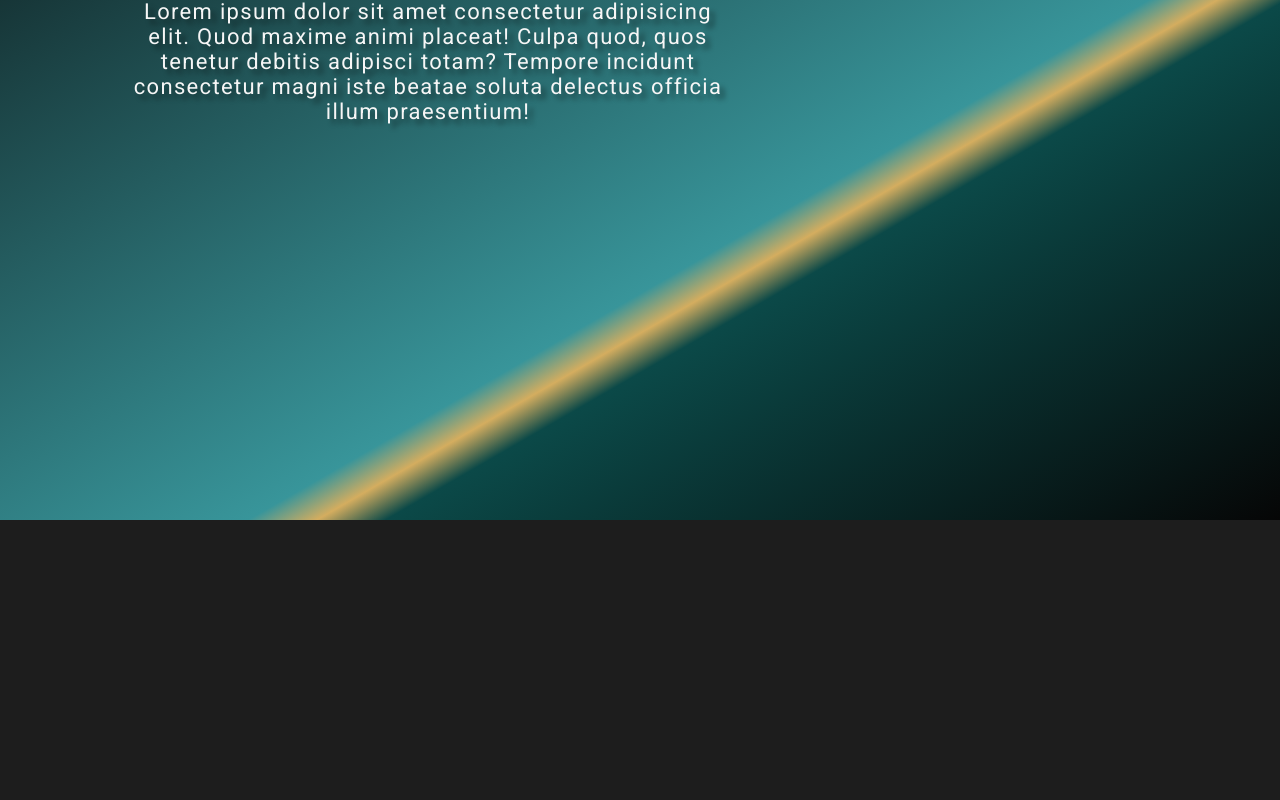
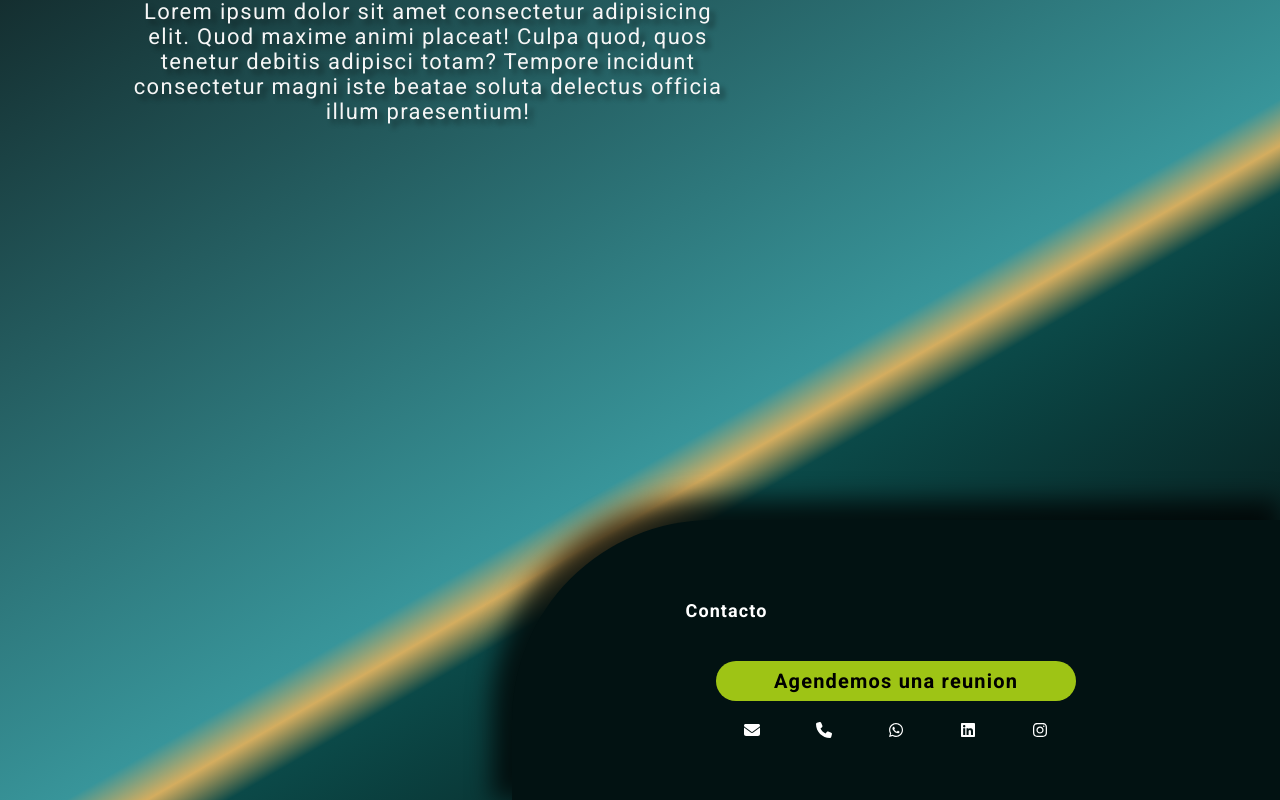
Before and after one commit to gabrielTettamanti/d-tettamanti, a Next.js app: page / in a window 1280 px wide. Shown: the part 330-1130 px from the top of the page. Before the commit the page ends 850 px from the top, so only its background shows below. Built offline with nearby package versions, Linux system fonts and the light colour scheme.

Commit message:
Added and styled footer

```diff
--- a/src/app/layout.tsx
+++ b/src/app/layout.tsx
@@ -5,6 +5,7 @@ import '../assets/scss/global.scss'
 
 import MeetingButton from '@/components/MeetingButton'
 import NavigationBar from '@/components/NavBar';
+import ContactSection from '@/components/ContactSection';
 
 const roboto = Roboto({
   weight: ["300", "400", "500", "700"],
@@ -28,6 +29,7 @@ export default function RootLayout({
       <body className="body-container">
         <NavigationBar font={roboto.className} />
         {children}
+        <ContactSection />
       </body>
     </html>
   );
--- /dev/null
+++ b/src/assets/scss/ContactSection.scss
@@ -0,0 +1,62 @@
+#footer-container {
+    background: #021212;
+    width: 100%;
+    max-width: 768px;
+    padding: 40px 0;
+    margin: 0 0 0 auto;
+    -webkit-box-shadow: -10px -10px 25px 10px rgba(0,0,0,0.75);
+    -moz-box-shadow: -10px -10px 25px 10px rgba(0,0,0,0.75);
+    box-shadow: -10px -10px 25px 10px rgba(0,0,0,0.75);
+    border-radius: 200px 0 0 0;
+    display: flex;
+    flex-direction: column;
+    justify-content: center;
+    align-items: center;
+    #footer-title {
+        color: white;
+        margin: 20px 30px;
+        padding: 20px;
+        font-size: 18px;
+        width: 60%;
+    }
+    #footer-buttons-container {
+        display: flex;
+        flex-direction: column;
+        place-items: center;
+        width: 100%;
+        max-width: 400px;
+        margin: auto;
+        #footer-meeting-button {
+            display: flex;
+            justify-content: center;
+            align-items: center;
+            width: 100%;
+            height: 100%;
+            width: 90%;
+            min-width: 300px;
+            height: 40px;
+            border-radius: 25px;
+            background-color: #9EC415;
+            color: black;
+            font-size: 20px;
+            font-weight: bold;
+            p {
+                height: auto;
+            }
+        }
+        #footer-contact-buttons {
+            width: 90%;
+            margin: 20px 0;
+            display: flex;
+            flex-direction: row;
+            justify-content: space-around;
+            list-style: none;
+            .footer-contact-button {
+                svg {
+                    width: 30px;
+                    color: white;
+                }
+            }
+        }
+    }
+}
--- a/src/assets/scss/global.scss
+++ b/src/assets/scss/global.scss
@@ -4,7 +4,6 @@
     padding: 0;
     font-family: 'Roboto', sans-serif;
     letter-spacing: 0.06em;
-    -webkit-tap-highlight-color: transparent;
 }
 
 .body-container {
@@ -15,4 +14,7 @@
         text-decoration: none;
         color: black;
     }
+    button {
+        -webkit-tap-highlight-color: transparent;
+    }
 }
--- /dev/null
+++ b/src/components/ContactSection.tsx
@@ -0,0 +1,56 @@
+import { FontAwesomeIcon } from "@fortawesome/react-fontawesome";
+import {
+  faEnvelope,
+  faPhone
+} from "@fortawesome/free-solid-svg-icons";
+import {
+  faInstagram,
+  faLinkedin,
+    faWhatsapp
+} from "@fortawesome/free-brands-svg-icons"
+
+import "../assets/scss/ContactSection.scss";
+
+export default function ContactSection() {
+    return (
+      <footer id="footer-container">
+        <h2 id="footer-title">Contacto</h2>
+        <div id="footer-buttons-container">
+          <a
+            href="https://calendly.com/dtettamanti/45min"
+            target="_blank"
+            id="footer-meeting-button"
+          >
+            <p>Agendemos una reunion</p>
+          </a>
+          <ul id="footer-contact-buttons">
+            <li>
+              <a href="" target="_blank" className="footer-contact-button">
+                <FontAwesomeIcon icon={faEnvelope} />
+              </a>
+            </li>
+            <li>
+              <a href="" target="_blank" className="footer-contact-button">
+                <FontAwesomeIcon icon={faPhone} />
+              </a>
+            </li>
+            <li>
+              <a href="" target="_blank" className="footer-contact-button">
+                <FontAwesomeIcon icon={faWhatsapp} />
+              </a>
+            </li>
+            <li>
+              <a href="" target="_blank" className="footer-contact-button">
+                <FontAwesomeIcon icon={faLinkedin} />
+              </a>
+            </li>
+            <li>
+              <a href="" target="_blank" className="footer-contact-button">
+                <FontAwesomeIcon icon={faInstagram} />
+              </a>
+            </li>
+          </ul>
+        </div>
+      </footer>
+    );
+}
```
Also changed, not shown: package.json (+5 -4 lines), 1 other file (tests, documents, lock files or other folders).
